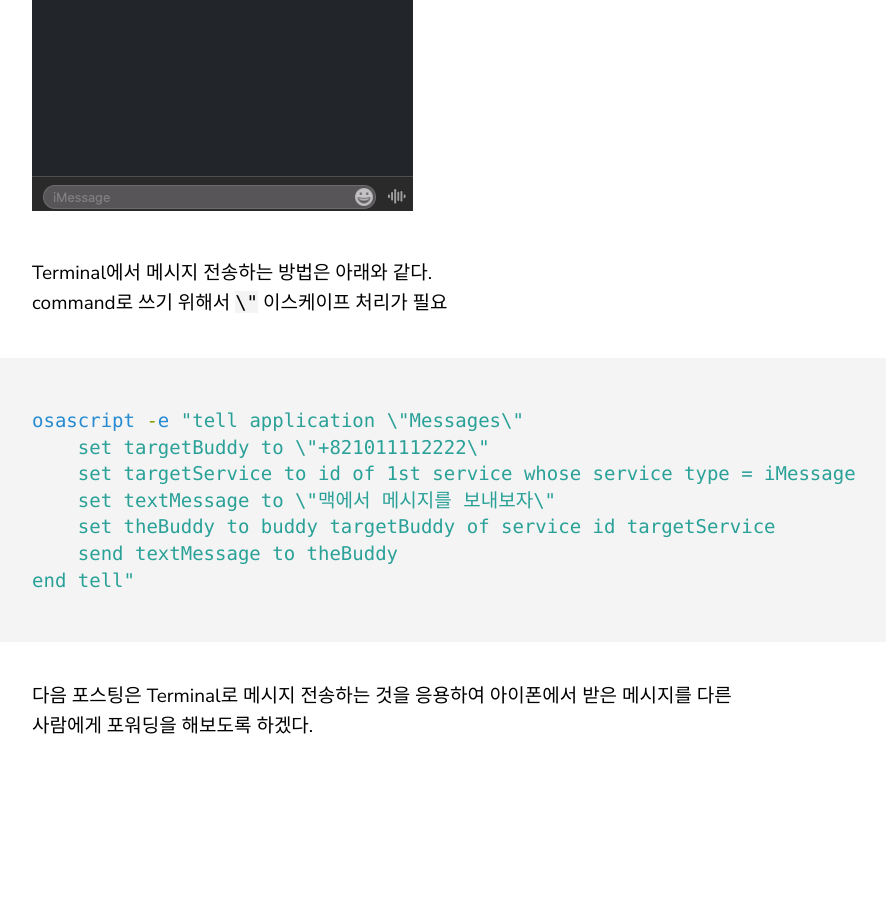
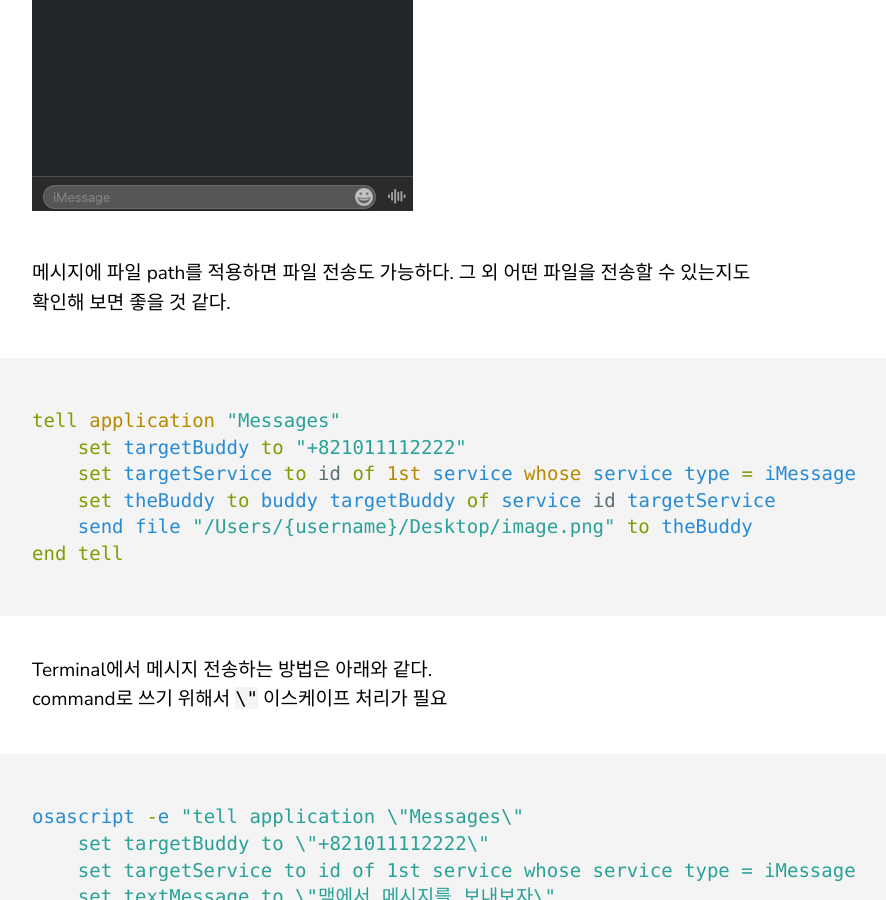
Before and after one commit to dogfootdev/dogfootdev.github.io, a Jekyll site: the page built from _posts/2019-12-02-applescript-send-message.md, in a window 1280 px wide and 900 px high, scrolled down 2519 px. Shown: the whole window, without its empty margins (68-954 px from the left). Built offline with Jekyll 4.4.1, drawn with Linux system fonts in a browser that asks for light colours; comment, search, counter and statistics services are not loaded; before the commit the page ends 3285 px from its top, so only the background shows below that.

Commit message:
fix post

````diff
--- a/_posts/2019-12-02-applescript-send-message.md
+++ b/_posts/2019-12-02-applescript-send-message.md
@@ -41,6 +41,19 @@ set textMessage to "맥에서 메시지를 보내보자"
 ![image-20191202173720463](http://dogfootdev.github.io/assets/image/posts/2019-12-02-applescript-send-message/image-20191202173720463.png)
 
 
+메시지에 파일 path를 적용하면 파일 전송도 가능하다.
+그 외 어떤 파일을 전송할 수 있는지도 확인해 보면 좋을 것 같다.
+
+```applescript
+tell application "Messages"
+	set targetBuddy to "+821011112222"
+	set targetService to id of 1st service whose service type = iMessage
+	set theBuddy to buddy targetBuddy of service id targetService
+	send file "/Users/{username}/Desktop/image.png" to theBuddy
+end tell
+```
+
+
 Terminal에서 메시지 전송하는 방법은 아래와 같다.
 command로 쓰기 위해서 `\"` 이스케이프 처리가 필요
 
````
